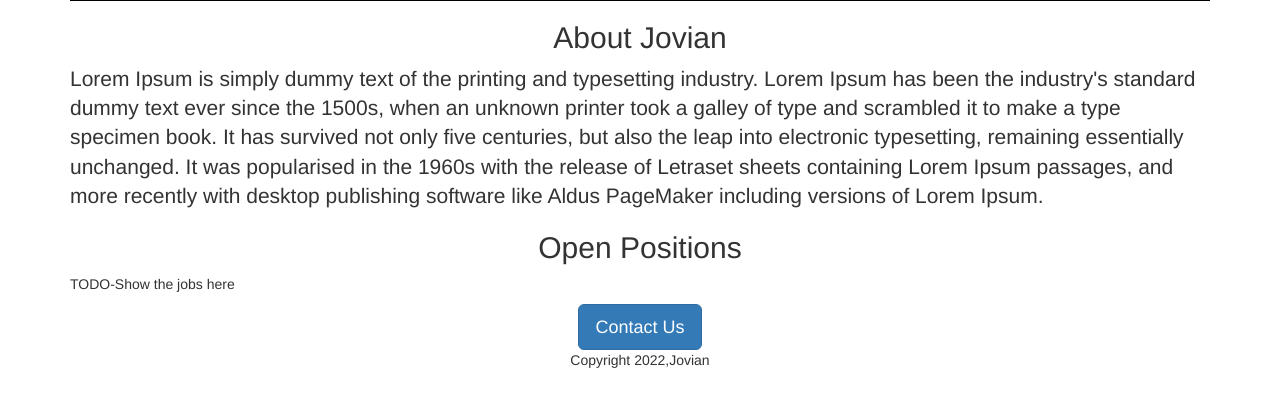
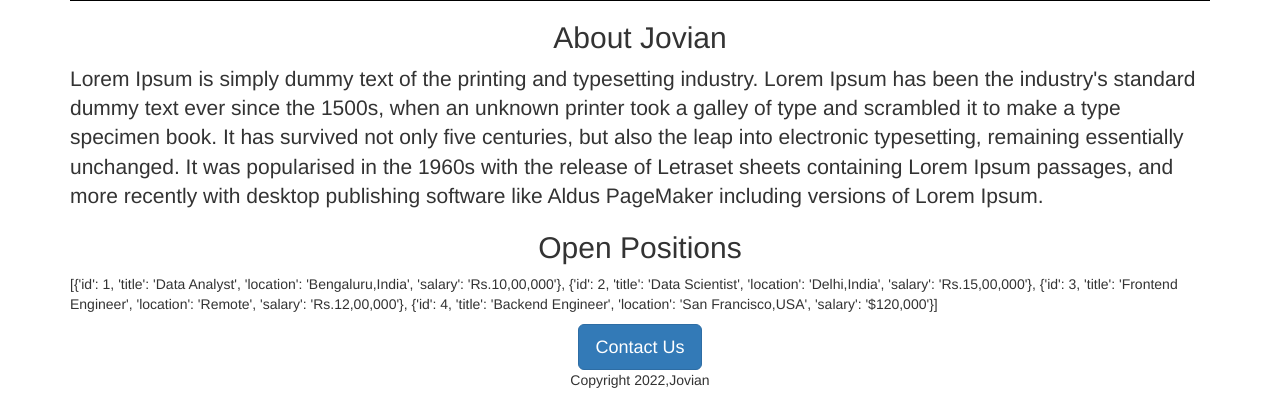
Before and after one commit to Vinishkrishna/jovian-careers-website, a Flask app: page / in a window 1280 px wide. Shown: the part 829-1229 px from the top of the page. Before the commit the page ends 1197 px from the top, so only its background shows below. Run offline with Flask 2, Linux system fonts and the light colour scheme.

Commit message:
start of adding dynamic content

```diff
--- a/app.py
+++ b/app.py
@@ -4,12 +4,38 @@
 #Flask object created
 app = Flask(__name__)
 
-
+JOBS=[
+  {
+    'id':1,
+    'title':'Data Analyst',
+    'location':'Bengaluru,India',
+    'salary':'Rs.10,00,000'
+  },
+  {
+    'id':2,
+    'title':'Data Scientist',
+    'location':'Delhi,India',
+    'salary':'Rs.15,00,000'
+  },
+  {
+    'id':3,
+    'title':'Frontend Engineer',
+    'location':'Remote',
+    'salary':'Rs.12,00,000'
+  },
+  {
+    'id':4,
+    'title':'Backend Engineer',
+    'location':'San Francisco,USA',
+    'salary':'$120,000'
+  }
+]
 #route stands for everything after domain name
 #@ is used to provide some advanced functionality to the library
 @app.route("/")
-def hello_world():
-  return render_template("home.html")
+#jobs is like an argument provided to home.html
+def hello_jovian():
+  return render_template("home.html",jobs=JOBS,company_name='Jovian')
 
 
 if __name__ == '__main__':
--- a/templates/home.html
+++ b/templates/home.html
@@ -9,12 +9,14 @@
   </head>
   <body>
     <div class="container">
-       <h1 class="text-center">Jovian Careers</h1>
+       <h1 class="text-center mt-2 mb-4">{{company_name}}
+ Careers</h1>
     <img class="img-responsive" id="banner" src="https://jovian-careers-website-1.vinishkrishna.repl.co/static/banner.jpg" height="320">
     <h2 class="text-center mt-2 mb-4">About Jovian</h2>
     <p class="lead">Lorem Ipsum is simply dummy text of the printing and typesetting industry. Lorem Ipsum has been the industry's standard dummy text ever since the 1500s, when an unknown printer took a galley of type and scrambled it to make a type specimen book. It has survived not only five centuries, but also the leap into electronic typesetting, remaining essentially unchanged. It was popularised in the 1960s with the release of Letraset sheets containing Lorem Ipsum passages, and more recently with desktop publishing software like Aldus PageMaker including versions of Lorem Ipsum.</p>
     <h2 class="text-center mt-2 mb-4" >Open Positions</h2>
-    <p class="bodytext">TODO-Show the jobs here</p>
+    <!--the below is a use of flask-->
+    <p class="bodytext">{{jobs}}</p>
     <div class="text-center">
     <button class="btn btn-primary btn-lg">Contact Us</button>
       <p class="mt-4">Copyright 2022,Jovian</p>
```
